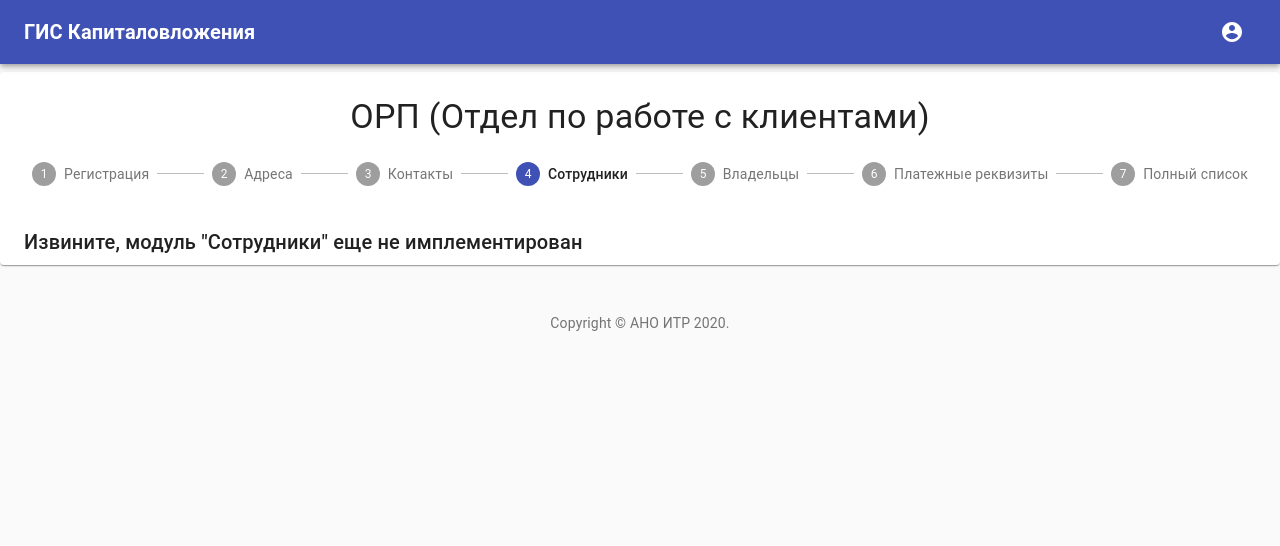
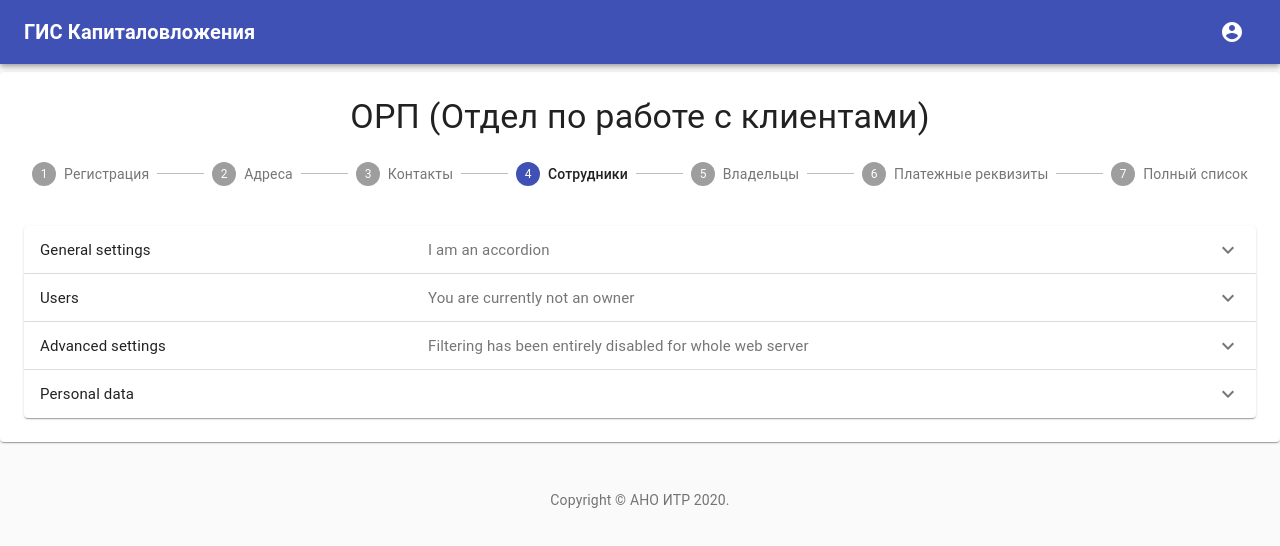
Before and after one commit to Vvtu/proto, a React (Create React App) app: page /customer-form/3 in a window 1280 px wide. Shown: the top 546 px of the page. Built offline with nearby package versions, Linux system fonts and the light colour scheme.

Commit message:
add eployees form

```diff
--- /dev/null
+++ b/src/customerForm/EmployeesForm.tsx
@@ -0,0 +1,105 @@
+import React from 'react';
+import { makeStyles, Theme, createStyles } from '@material-ui/core/styles';
+import Accordion from '@material-ui/core/Accordion';
+import AccordionDetails from '@material-ui/core/AccordionDetails';
+import AccordionSummary from '@material-ui/core/AccordionSummary';
+import Typography from '@material-ui/core/Typography';
+import ExpandMoreIcon from '@material-ui/icons/ExpandMore';
+
+const useStyles = makeStyles((theme: Theme) =>
+  createStyles({
+    root: {
+      width: '100%',
+    },
+    heading: {
+      fontSize: theme.typography.pxToRem(15),
+      flexBasis: '33.33%',
+      flexShrink: 0,
+    },
+    secondaryHeading: {
+      fontSize: theme.typography.pxToRem(15),
+      color: theme.palette.text.secondary,
+    },
+  }),
+);
+
+export default function EmployeesForm() {
+  const classes = useStyles();
+  const [expanded, setExpanded] = React.useState<string | false>(false);
+
+  const handleChange = (panel: string) => (event: React.ChangeEvent<{}>, isExpanded: boolean) => {
+    setExpanded(isExpanded ? panel : false);
+  };
+
+  return (
+    <div className={classes.root}>
+      <Accordion expanded={expanded === 'panel1'} onChange={handleChange('panel1')}>
+        <AccordionSummary
+          expandIcon={<ExpandMoreIcon />}
+          aria-controls="panel1bh-content"
+          id="panel1bh-header"
+        >
+          <Typography className={classes.heading}>General settings</Typography>
+          <Typography className={classes.secondaryHeading}>I am an accordion</Typography>
+        </AccordionSummary>
+        <AccordionDetails>
+          <Typography>
+            Nulla facilisi. Phasellus sollicitudin nulla et quam mattis feugiat. Aliquam eget
+            maximus est, id dignissim quam.
+          </Typography>
+        </AccordionDetails>
+      </Accordion>
+      <Accordion expanded={expanded === 'panel2'} onChange={handleChange('panel2')}>
+        <AccordionSummary
+          expandIcon={<ExpandMoreIcon />}
+          aria-controls="panel2bh-content"
+          id="panel2bh-header"
+        >
+          <Typography className={classes.heading}>Users</Typography>
+          <Typography className={classes.secondaryHeading}>
+            You are currently not an owner
+          </Typography>
+        </AccordionSummary>
+        <AccordionDetails>
+          <Typography>
+            Donec placerat, lectus sed mattis semper, neque lectus feugiat lectus, varius pulvinar
+            diam eros in elit. Pellentesque convallis laoreet laoreet.
+          </Typography>
+        </AccordionDetails>
+      </Accordion>
+      <Accordion expanded={expanded === 'panel3'} onChange={handleChange('panel3')}>
+        <AccordionSummary
+          expandIcon={<ExpandMoreIcon />}
+          aria-controls="panel3bh-content"
+          id="panel3bh-header"
+        >
+          <Typography className={classes.heading}>Advanced settings</Typography>
+          <Typography className={classes.secondaryHeading}>
+            Filtering has been entirely disabled for whole web server
+          </Typography>
+        </AccordionSummary>
+        <AccordionDetails>
+          <Typography>
+            Nunc vitae orci ultricies, auctor nunc in, volutpat nisl. Integer sit amet egestas eros,
+            vitae egestas augue. Duis vel est augue.
+          </Typography>
+        </AccordionDetails>
+      </Accordion>
+      <Accordion expanded={expanded === 'panel4'} onChange={handleChange('panel4')}>
+        <AccordionSummary
+          expandIcon={<ExpandMoreIcon />}
+          aria-controls="panel4bh-content"
+          id="panel4bh-header"
+        >
+          <Typography className={classes.heading}>Personal data</Typography>
+        </AccordionSummary>
+        <AccordionDetails>
+          <Typography>
+            Nunc vitae orci ultricies, auctor nunc in, volutpat nisl. Integer sit amet egestas eros,
+            vitae egestas augue. Duis vel est augue.
+          </Typography>
+        </AccordionDetails>
+      </Accordion>
+    </div>
+  );
+}
--- a/src/customerForm/index.tsx
+++ b/src/customerForm/index.tsx
@@ -11,6 +11,7 @@
 import CompanyRegisterInfo from './CompanyRegisterInfo';
 import AddressForm from './AddressForm';
 import Contacts from './Contacts';
+import EmployeesForm from './EmployeesForm';
 import Employees from './employees';
 import PaymentDetails from './PaymentDetails';
 import Review from './Review';
@@ -50,7 +51,7 @@
   CompanyRegisterInfo,
   AddressForm,
   Contacts,
-  Emps,
+  EmployeesForm,
   Holders,
   PaymentDetails,
   Review,
```
